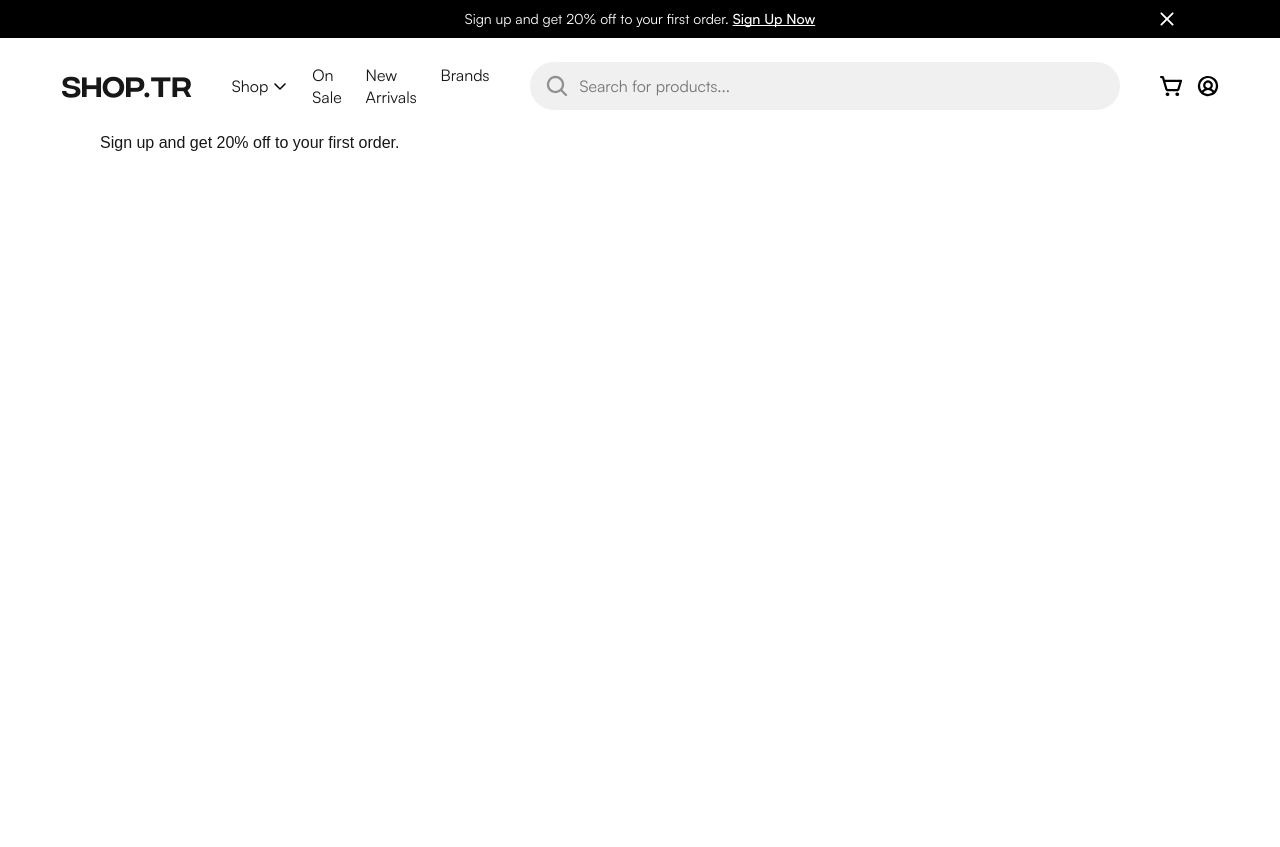
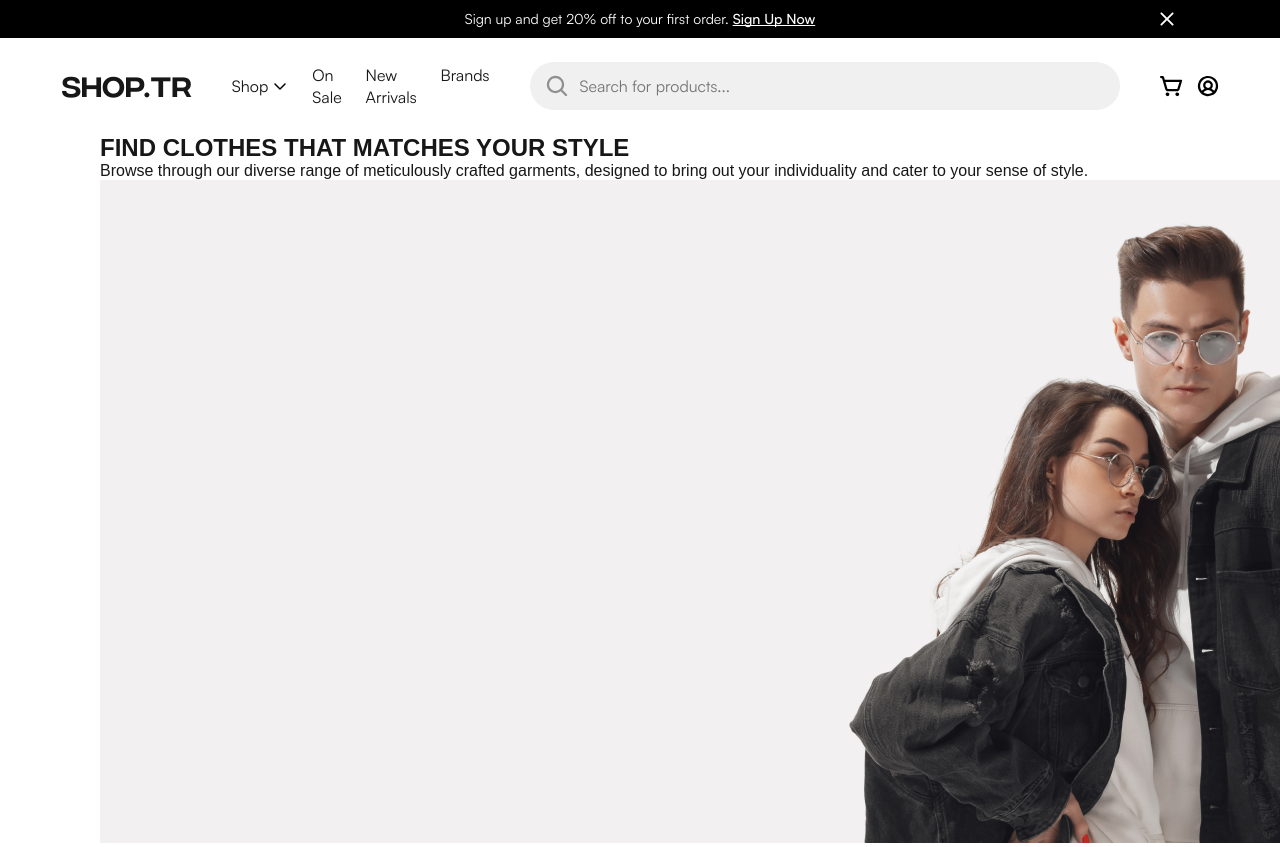
Before and after one commit to TretCreation/ecommerce-frontend-nextjs-15, a Next.js app: page / in a window 1280 px wide. Before the commit the page ends 800 px from the top, so only its background shows below. Built offline with nearby package versions, Linux system fonts and the light colour scheme.

Commit message:
small edit: HeroSection

```diff
--- a/src/components/home/hero-section/HeroSection.module.scss
+++ b/src/components/home/hero-section/HeroSection.module.scss
@@ -1,6 +1,5 @@
-.hero-section {
+.hero {
 }
 
 .brands {
-
 }
--- a/src/components/home/hero-section/HeroSection.tsx
+++ b/src/components/home/hero-section/HeroSection.tsx
@@ -1,12 +1,18 @@
 import React from "react"
 import styles from "./HeroSection.module.scss"
+import Image from "next/image"
 
 const HeroSection = () => {
   return (
-    <div className={styles["hero-section"]}>
-      <p className={styles["banner-text"]}>Sign up and get 20% off to your first order. </p>
+    <section className={styles.hero}>
+      <h2>FIND CLOTHES THAT MATCHES YOUR STYLE</h2>
+      <p>
+        Browse through our diverse range of meticulously crafted garments, designed to bring out your individuality and cater
+        to your sense of style.
+      </p>
       <div className={styles.brands}></div>
-    </div>
+      <Image alt='' src='/images/hero.png' width={1440} height={663} />
+    </section>
   )
 }
 
```
